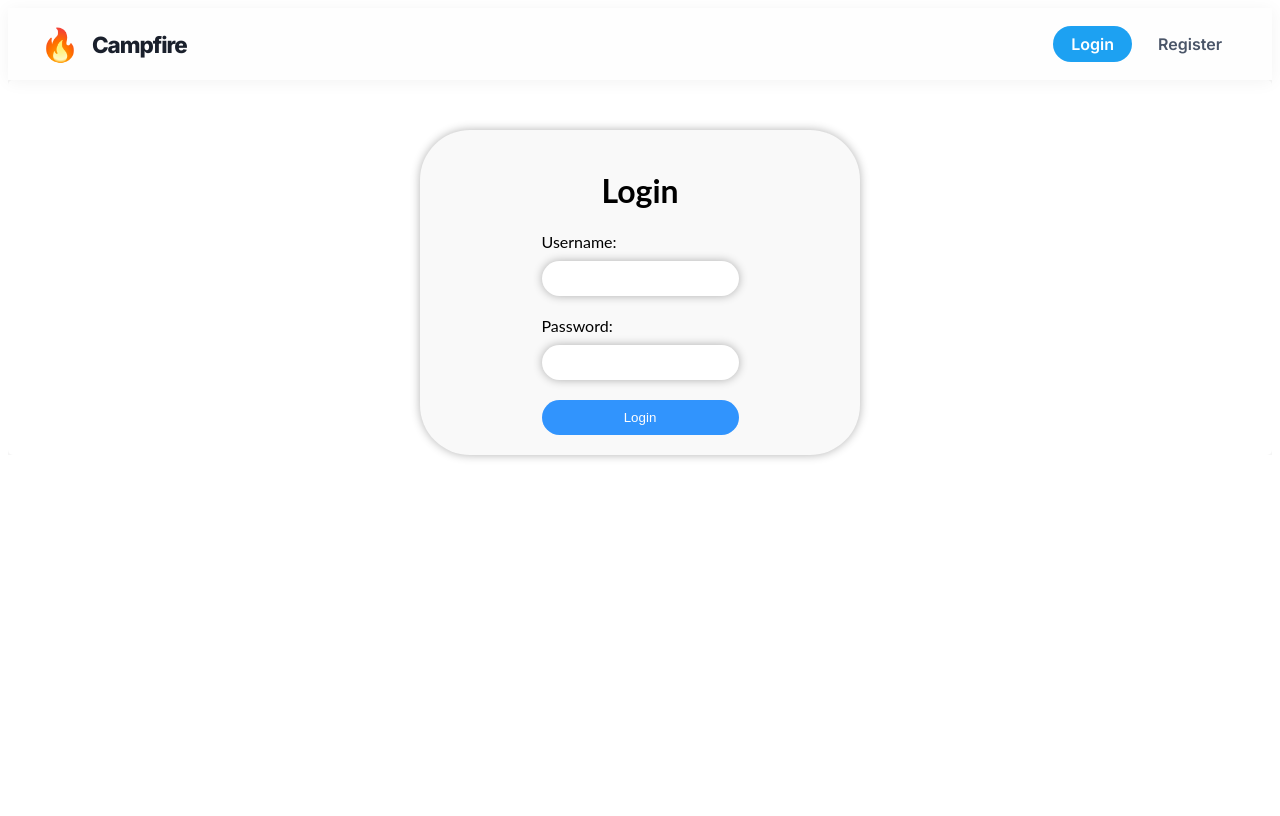
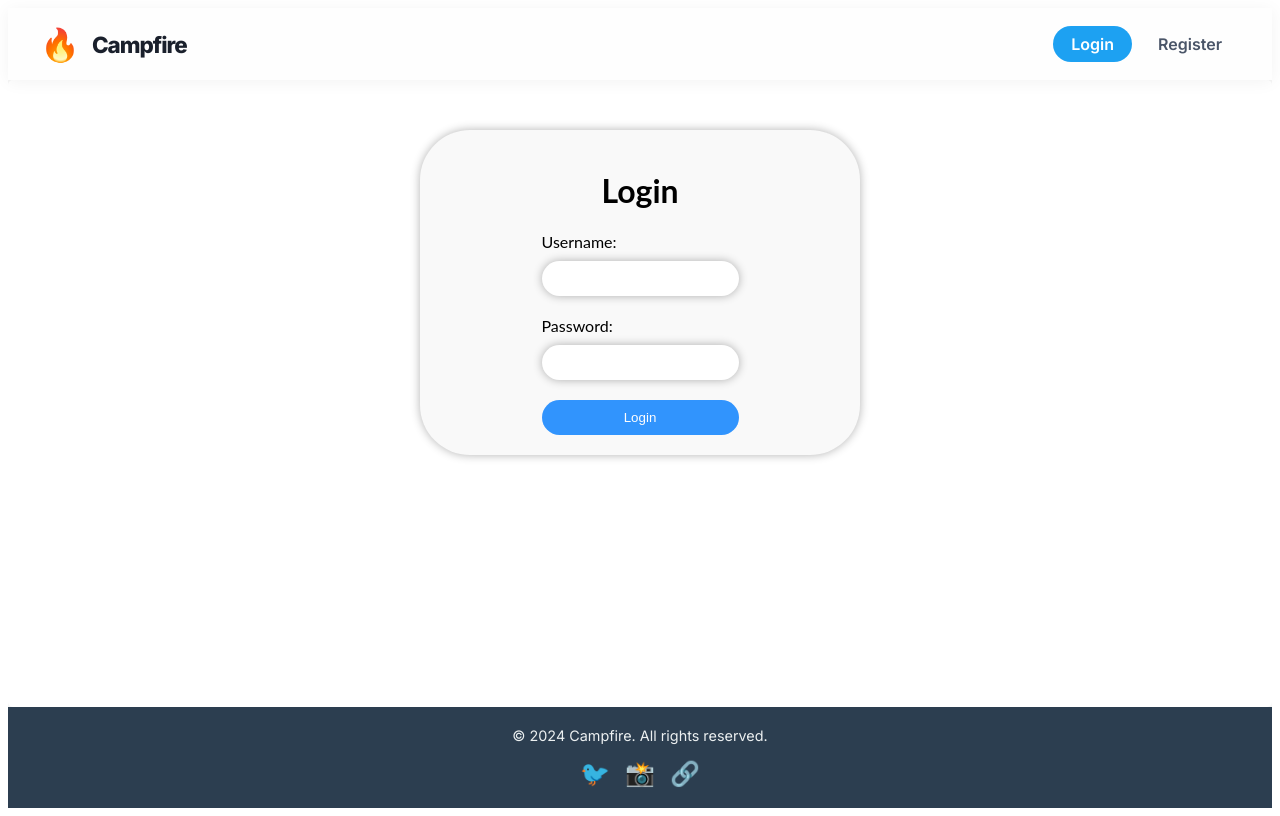
Before and after one commit to Berkayozgun/campfire-frontend, a Vue app: page /login in a window 1280 px wide. Built offline with nearby package versions, Linux system fonts and the light colour scheme.

Commit message:
"Feature_Add_Footer"

```diff
--- a/src/App.vue
+++ b/src/App.vue
@@ -3,19 +3,20 @@
     <CustomHeader />
     <div class="custom-app">
       <router-view class="router-view" />
-
-
     </div>
+    <CustomFooter />
   </main>
 </template>
 
 <script>
 import CustomHeader from './components/CustomHeader.vue';
+import CustomFooter from './components/CustomFooter.vue';
 
 export default {
   name: 'App',
   components: {
     CustomHeader,
+    CustomFooter,
   },
 };
 </script>
@@ -28,6 +29,7 @@ export default {
   flex-direction: column;
   background-color: #f5f5f5;
   scroll-behavior: smooth;
+  min-height: 100vh; /* Ensure app takes full viewport height */
 }
 
 .custom-app {
@@ -36,7 +38,8 @@ export default {
   width: 100%;
   display: flex;
   flex-direction: column;
-  height: 100%;
+  /* height: 100%; */ /* Removed as flex-grow will handle it */
+  flex-grow: 1; /* Allow custom-app to take available space */
 }
 
 .router-body {
--- /dev/null
+++ b/src/components/CustomFooter.vue
@@ -0,0 +1,70 @@
+<template>
+  <footer class="app-footer">
+    <div class="app-footer__container">
+      <p class="app-footer__text">&copy; {{ currentYear }} Campfire. All rights reserved.</p>
+      <div class="app-footer__social-links">
+        <a href="#" class="app-footer__social-icon">🐦</a>
+        <a href="#" class="app-footer__social-icon">📸</a>
+        <a href="#" class="app-footer__social-icon">🔗</a>
+      </div>
+    </div>
+  </footer>
+</template>
+
+<script>
+export default {
+  name: 'CustomFooter',
+  data() {
+    return {
+      currentYear: new Date().getFullYear(),
+    };
+  },
+};
+</script>
+
+<style scoped>
+.app-footer {
+  background-color: #2c3e50; /* Dark background for a modern look */
+  color: #ecf0f1;
+  padding: 20px 0;
+  font-family: 'Inter', sans-serif;
+  text-align: center;
+  margin-top: auto; /* Pushes the footer to the bottom */
+}
+
+.app-footer__container {
+  max-width: 1200px;
+  margin: 0 auto;
+  display: flex;
+  flex-direction: column;
+  align-items: center;
+  gap: 15px;
+}
+
+.app-footer__text {
+  font-size: 0.9rem;
+  margin: 0;
+}
+
+.app-footer__social-links {
+  display: flex;
+  gap: 15px;
+}
+
+.app-footer__social-icon {
+  font-size: 1.5rem;
+  color: #ecf0f1;
+  text-decoration: none;
+  transition: color 0.3s ease;
+}
+
+.app-footer__social-icon:hover {
+  color: #1da1f2; /* Twitter blue for hover */
+}
+
+@media (max-width: 768px) {
+  .app-footer__container {
+    padding: 0 20px;
+  }
+}
+</style>
```
